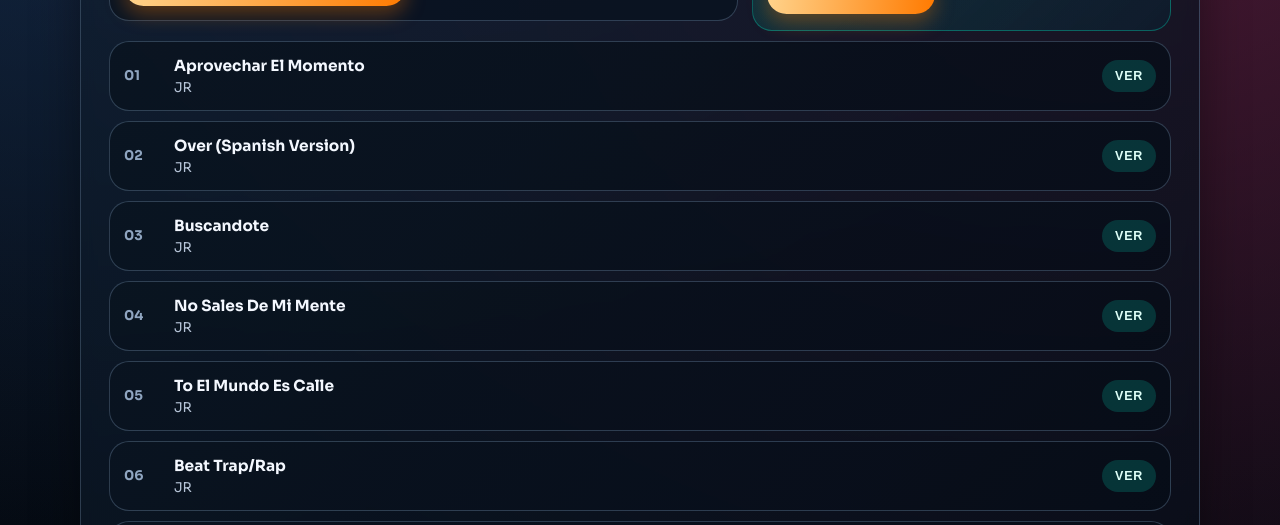
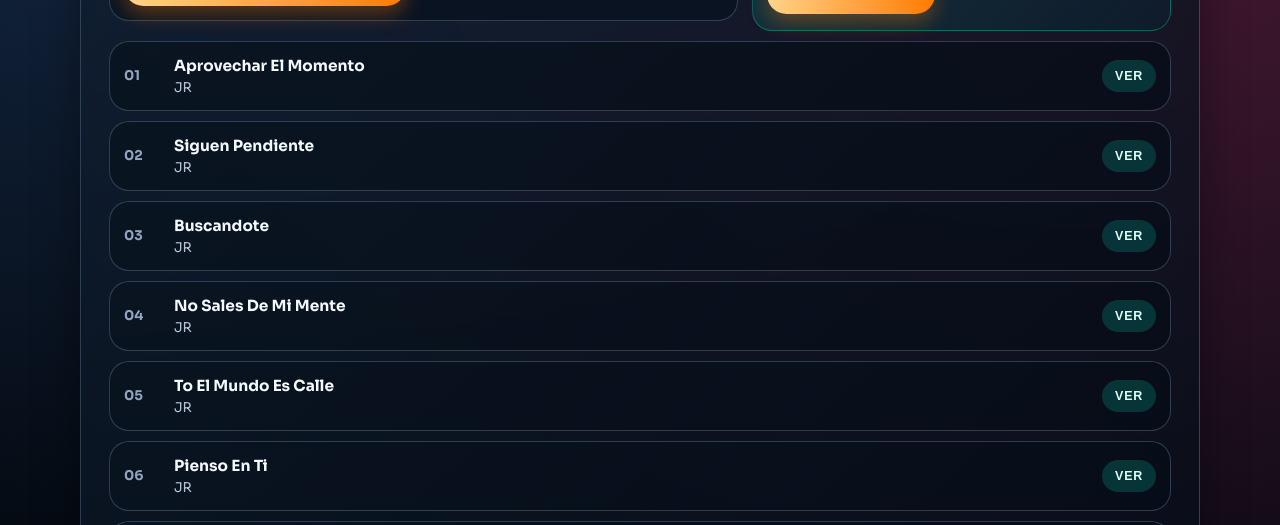
Before and after one commit to iam-jr/JR, a plain HTML site: page index.html in a window 1280 px wide. Shown: the part 880-1405 px from the top of the page. Drawn offline with Linux system fonts and the light colour scheme.

Commit message:
Fix HTML encoding issues in index.html

```diff
--- a/index.html
+++ b/index.html
@@ -121,10 +121,10 @@
 				<article class="music-card">
 					<span>02</span>
 					<div>
-						<h4 class="notranslate" translate="no">Over (Spanish Version)</h4>
+						<h4 class="notranslate" translate="no">Siguen Pendiente</h4>
 						<p>JR</p>
 					</div>
-					<button class="play-btn" type="button" data-url="https://soundcloud.com/jrjeremyrey/over-spanish-version" data-title="Over (Spanish Version)" aria-label="Ver Over (Spanish Version) en SoundCloud">Ver</button>
+					<button class="play-btn" type="button" data-url="https://soundcloud.com/jrjeremyrey/siguen-pendiente" data-title="Over (Spanish Version)" aria-label="Ver Over (Spanish Version) en SoundCloud">Ver</button>
 				</article>
 				<article class="music-card">
 					<span>03</span>
@@ -153,10 +153,10 @@
 				<article class="music-card">
 					<span>06</span>
 					<div>
-						<h4 class="notranslate" translate="no">Beat Trap/Rap</h4>
+						<h4 class="notranslate" translate="no">Pienso En Ti</h4>
 						<p>JR</p>
 					</div>
-					<button class="play-btn" type="button" data-url="https://soundcloud.com/jrjeremyrey/beat-trap-rap" data-title="Beat Trap Rap" aria-label="Ver Beat Trap/Rap en SoundCloud">Ver</button>
+					<button class="play-btn" type="button" data-url="https://soundcloud.com/jrjeremyrey/pienso-en-ti" data-title="Beat Trap Rap" aria-label="Ver Beat Trap/Rap en SoundCloud">Ver</button>
 				</article>
 						<article class="music-card">
 					<span>07</span>
```
